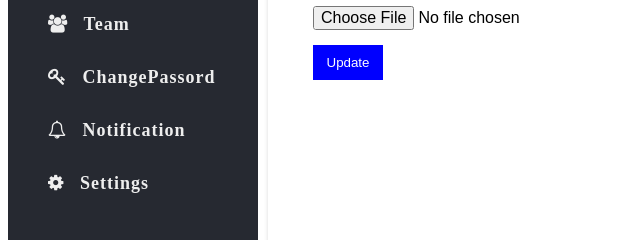
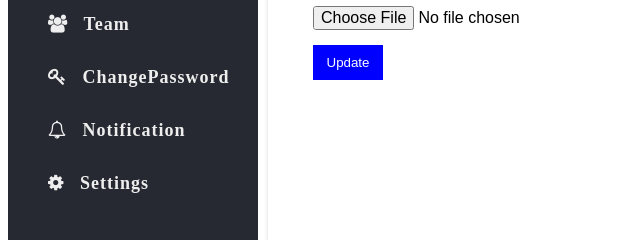
Before and after one commit to Nithishkumars-2001/Learner-Profile, a plain HTML site: page index.html in a window 1280 px wide. Shown: the part 457-697 px from the top of the page, 0-640 px from the left. Drawn offline with Linux system fonts and the light colour scheme.

Commit message:
Update index.html

```diff
--- a/index.html
+++ b/index.html
@@ -59,7 +59,7 @@
                     <li>
                         <a>
                             <i class="fa fa-key" aria-hidden="true"></i>
-                            <span> ChangePassord </span>
+                            <span> ChangePassword </span>
                         </a>
                     </li>
                     <li>
```
